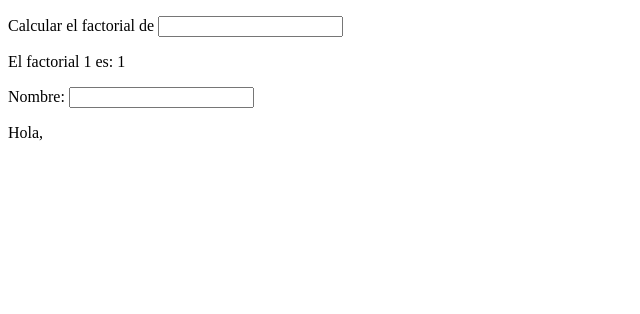
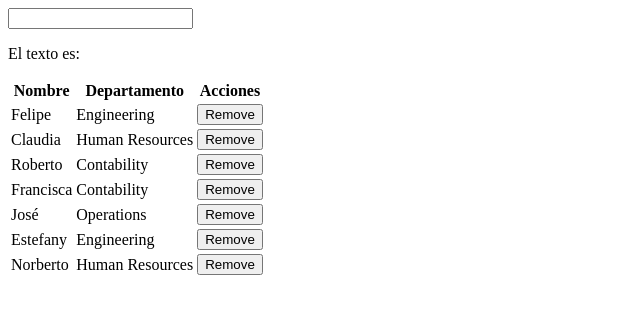
Before and after one commit to GBarrera817/react-peliculas, a React (Vite) app: page / in a window 1280 px wide. Shown: the top 314 px of the page, without its empty margins (0-640 px from the left). Built offline with nearby package versions, Linux system fonts and the light colour scheme.

Commit message:
Class 52: Second example of useMemo
- Cloned models: Row and Table, renamed it
- use memo function for memoize the Table rendering for better performance in the application

```diff
--- a/src/App.tsx
+++ b/src/App.tsx
@@ -1,11 +1,10 @@
-import MemoizarExample from "./MemoizarExample";
-
+import TableMemoizarExample from "./Memoizar/TableMemoizarExample";
 
 export default function App() {
 
   return(
     <>
-      <MemoizarExample/>
+      <TableMemoizarExample/>
     </>
   )
 }
--- /dev/null
+++ b/src/Memoizar/RowMemoizar.tsx
@@ -0,0 +1,20 @@
+import type Person from "../Model.Person";
+
+export default function RowMemoizar({person, remove}: RowProps) {
+
+    return (
+        <tr>
+            <td>{person.name}</td>
+            <td>{person.department}</td>
+            <td>
+                <button onClick={() => remove(person)}>Remove</button>
+            </td>
+        </tr>
+    )
+
+}
+
+interface RowProps {
+    person: Person;
+    remove: (p: Person) => void; // remove es una funcion () que recibe como parametro a un objeto de tipo Person, y no devuelve nada: void
+}
--- /dev/null
+++ b/src/Memoizar/TableMemoizar.tsx
@@ -0,0 +1,44 @@
+import { memo, useState } from "react";
+import type Person from "../Model.Person";
+import RowMemoizar from "./RowMemoizar";
+
+const TableMemoizar = memo(function TableMemoizar() {
+
+    console.log('Renderizando el componente de Table');
+
+    const peopleSource: Person[] = [
+        { id: 1, name: 'Felipe', department: 'Engineering'},
+        { id: 2, name: 'Claudia', department: 'Human Resources'},
+        { id: 3, name: 'Roberto', department: 'Contability'},
+        { id: 4, name: 'Francisca', department: 'Contability'},
+        { id: 5, name: 'José', department: 'Operations'},
+        { id: 6, name: 'Estefany', department: 'Engineering'},
+        { id: 7, name: 'Norberto', department: 'Human Resources'},
+    ];
+
+    const [people, setPeople] = useState(peopleSource);
+
+    const removePerson = (person: Person) => {
+
+        setPeople(
+            people.filter(p => p.id !== person.id)
+        )
+    }
+
+    return (
+        <table>
+            <thead>
+                <tr>
+                    <th>Nombre</th>
+                    <th>Departamento</th>
+                    <th>Acciones</th>
+                </tr>
+            </thead>
+            <tbody>
+                {people.map(p => <RowMemoizar key={p.id} person={p} remove={removePerson}/>)}
+            </tbody>
+        </table>
+    )
+});
+
+export default TableMemoizar;
--- /dev/null
+++ b/src/Memoizar/TableMemoizarExample.tsx
@@ -0,0 +1,16 @@
+import { useState } from "react";
+import TableMemoizar from "./TableMemoizar";
+
+export default function TableMemoizarExample() {
+
+    const [text, setText] = useState('');
+    return (
+        <>
+            <input type="text" onChange={e => setText(e.target.value)} />
+
+            <p>El texto es: {text}</p>
+
+            <TableMemoizar/>
+        </>
+    );
+}
```
